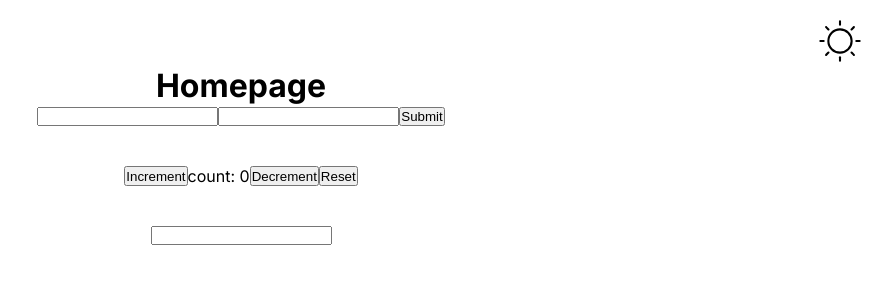
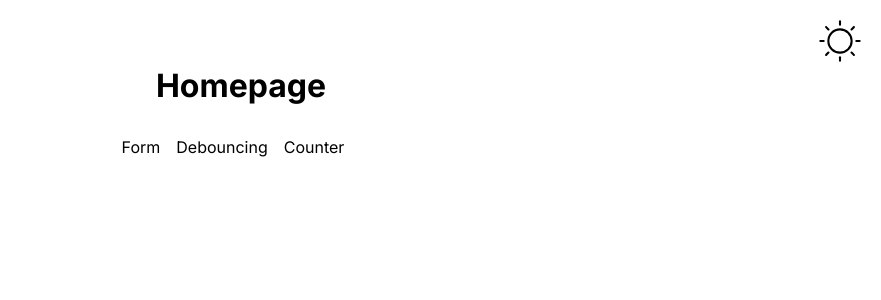
Before and after one commit to Nithya98/machine-coding-react, a Next.js app: page / in a window 1280 px wide. Shown: the top 300 px of the page, without its empty margins (399-1280 px from the left). Built offline with nearby package versions, Linux system fonts and the light colour scheme.

Commit message:
Practice - Implement react router v6

```diff
--- a/app/globals.scss
+++ b/app/globals.scss
@@ -8,6 +8,7 @@ html,
 body {
   max-width: 100vw;
   overflow-x: hidden;
+  height: 100%;
 }
 
 a {
@@ -100,8 +101,19 @@ a {
   font-size: 16px;
   display: flex;
   flex-direction: column;
-  justify-content: center;
   align-items: center;
+
+  h1 {
+    margin-bottom: 32px;
+  }
+
+  .menu{
+    display: flex;
+    a {
+    margin-right: 16px;
+
+    }
+   }
 }
 
 section{
--- a/app/page.js
+++ b/app/page.js
@@ -1,11 +1,22 @@
-import Image from "next/image";
-import styles from "./page.module.css";
+"use client";
+
+import Counter from "@/src/components/Counter";
+import Debouncing from "@/src/components/Debouncing";
+import Form from "@/src/components/Form";
 import HomePage from "@/src/components/homepage";
+import { BrowserRouter, Routes, Route } from "react-router-dom";
 
 export default function Home() {
   return (
     <>
-      <HomePage />
+      <BrowserRouter>
+        <Routes>
+          <Route path="/" element={<HomePage />} />
+          <Route path="/form" element={<Form />} />
+          <Route path="/debouncing" element={<Debouncing />} />
+          <Route path="/counter" element={<Counter />} />
+        </Routes>
+      </BrowserRouter>
     </>
   );
 }
--- a/package.json
+++ b/package.json
@@ -15,7 +15,8 @@
     "react": "^18",
     "react-dom": "^18",
     "react-icons": "^5.0.1",
-    "react-redux": "^9.1.0"
+    "react-redux": "^9.1.0",
+    "react-router-dom": "^6.22.3"
   },
   "devDependencies": {
     "sass": "^1.70.0"
--- a/src/components/Form.js
+++ b/src/components/Form.js
@@ -23,7 +23,7 @@ function Form() {
     setErrors({
       firstNameError: "",
       lastNameError: "",
-    })
+    });
   };
 
   const onSubmit = (event) => {
@@ -34,14 +34,14 @@ function Form() {
     });
 
     if (formData.firstName?.trim() === "") {
-      setErrors(prev => ({
+      setErrors((prev) => ({
         ...prev,
         firstNameError: "First Name is required",
       }));
     }
 
     if (formData.lastName?.trim() === "") {
-      setErrors(prev => ({
+      setErrors((prev) => ({
         ...prev,
         lastNameError: "lastName is required",
       }));
--- a/src/components/homepage.js
+++ b/src/components/homepage.js
@@ -2,18 +2,18 @@
 
 import React from "react";
 import { useSelector } from "react-redux";
-import Form from "@/src/components/Form";
-import Counter from "@/src/components/Counter";
-import Debouncing from "@/src/components/Debouncing";
+import { Link } from "react-router-dom";
 
 function HomePage() {
   const theme = useSelector((state) => state.theme.value);
   return (
     <div className={`${theme} homepage`}>
       <h1>Homepage</h1>
-      <Form />
-      <Counter />
-      <Debouncing />
+      <div className="menu">
+        <Link to="/form">Form</Link>
+        <Link to="/debouncing">Debouncing</Link>
+        <Link to="/counter">Counter</Link>
+      </div>
     </div>
   );
 }
```
Also changed, not shown: 1 other file (tests, documents, lock files or other folders).
